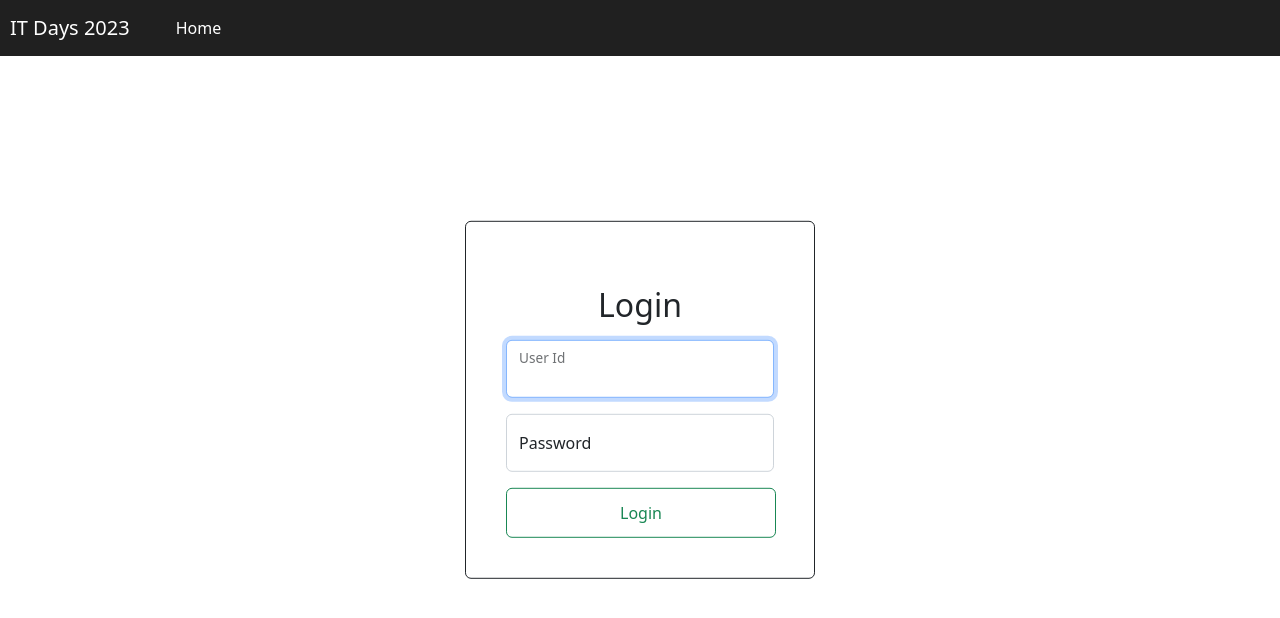
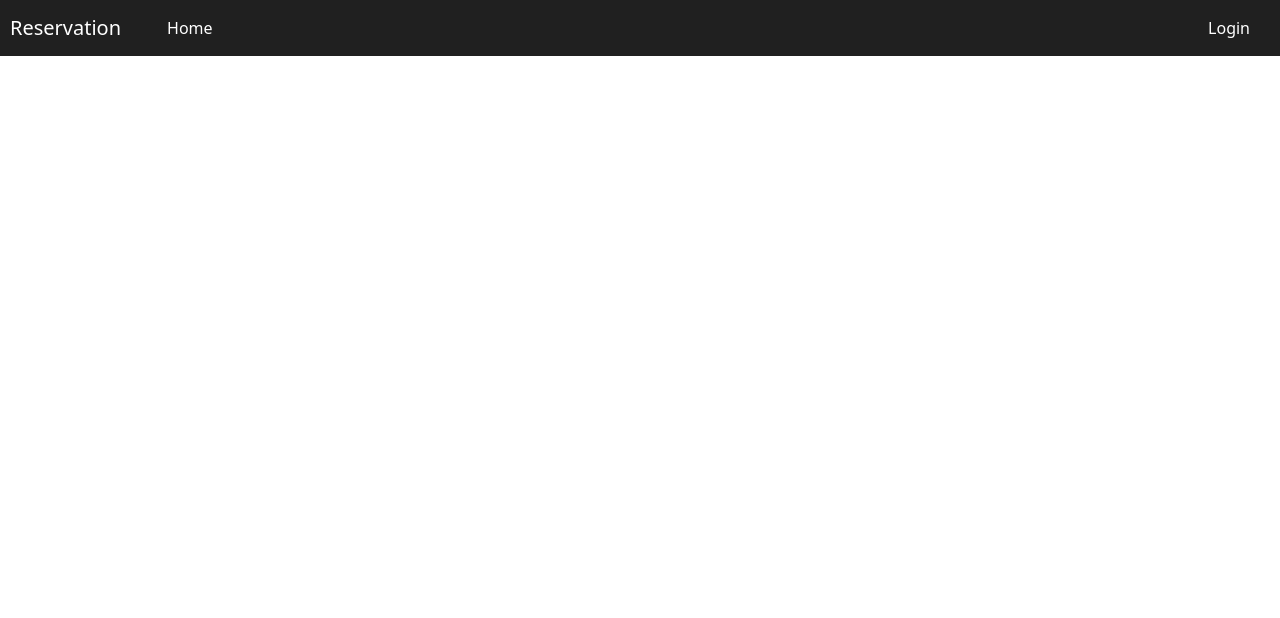
Before and after one commit to Kyusans/project-react-reservation, a React (Create React App) app: page /login in a window 1280 px wide. Shown: the top 618 px of the page. Built offline with nearby package versions, Linux system fonts and the light colour scheme.

Commit message:
added login modal

```diff
--- a/src/components/Login.js
+++ b/src/components/Login.js
@@ -1,12 +1,13 @@
 import axios from "axios";
 import { useState } from "react";
-import { Card, Container, FloatingLabel, Form, Button } from "react-bootstrap";
+import { Card, Container, FloatingLabel, Form, Button, Modal } from "react-bootstrap";
 import AlertScript from "./AlertScript";
 
-const Login = () => {
+const Login = (props) => {
   const [empId, setEmpId] = useState("");
   const [password, setPassword] = useState("");
   const [showInvalid, setShowInvalid] = useState(false);
+  const {show, onHide} = props;
   //for alert
 	const [showAlert, setShowAlert] = useState(false);
 	const [alertVariant, setAlertVariant] = useState("");
@@ -28,26 +29,36 @@ const Login = () => {
       setShowInvalid(false);
       if(res.data !== 0){
         getAlert("success", "Success!");
+        localStorage.setItem("isLoggedIn", "1");
+        console.log("Local Storage: " + localStorage.getItem("isLoggedIn"));
+        setTimeout(()=>{window.location.reload();}, 1250);
       }else{
-        setTimeout(() => {setShowInvalid(true)}, 300)
+        setTimeout(() => {setShowInvalid(true);}, 300);
       }
     })
     .catch((err)=>{
       getAlert("There was an error: " + err);
     })
   }
+  const handleOnHide = () =>{
+    setEmpId("");
+    setPassword("");
+    setShowAlert(false);
+    setShowInvalid(false);
+    onHide();
+  }
   return (
     <>
+      <Modal show={show} onHide={onHide} fullscreen={true}>
+        <Modal.Body>
           <Container className="w-50 mt-2 text-center">
             <AlertScript show={showAlert} variant={alertVariant} message={alertMessage} />
           </Container>
           <Container fluid="md" className="centered">
             <Form className="text-center">
-
               <Card className="card-thin border-dark">
                 <Card.Body>
-              <h2 className="text-center mt-4">Login</h2>
-
+                  <h2 className="text-center mt-5">Login</h2>
                   <Form.Group className="mt-3 mb-3">
                     <FloatingLabel label="User Id">
                       <Form.Control type="text" value={empId} onChange={(e) => setEmpId(e.target.value)} placeholder="User Id" autoFocus required/>
@@ -58,12 +69,15 @@ const Login = () => {
                       <Form.Control type="text" value={password} onChange={(e) => setPassword(e.target.value)} placeholder="Password" required/>
                     </FloatingLabel>
                     {showInvalid && <Form.Text className="text-danger">Invalid login credentials</Form.Text>}
-              </Form.Group>
-              <Button className="button-large mt-3 big-height" variant="outline-success" onClick={login}>Login</Button>
+                  </Form.Group><hr />
+                  <Button className="button-large mt-2 big-height" variant="outline-success" onClick={login}>Login</Button>
+                  <Button className="button-large mt-3 big-height" variant="outline-danger" style={{ width: "75px" }} onClick={handleOnHide}>Back</Button>
                 </Card.Body>
               </Card>
             </Form>
           </Container>
+        </Modal.Body>
+      </Modal>
     </>
   );
 }
--- a/src/components/NavigationBar.js
+++ b/src/components/NavigationBar.js
@@ -1,17 +1,31 @@
 import { NavLink, Navbar} from "react-bootstrap";
-import "../index.css";
+import "./../index.css";
+import { useState } from "react";
+import Login from "./Login";
 
 function NavBar() {
+  console.log("nav now Local Storage: " + localStorage.getItem("isLoggedIn"));
+  const [showLoginModal, setShowLoginModal] = useState(false);
+  const openLoginModal = () =>{setShowLoginModal(true);}
+  const closeLoginModal = () =>{setShowLoginModal(false);}
+  const handleLogOut = () => {
+    localStorage.setItem("isLoggedIn", 0);
+    setTimeout(() => {window.location.reload();}, 800);
+  }
   return (
     <>
       <Navbar className="nav-background" expand="lg" text="light">
-          <Navbar.Brand className="brand">IT Days 2023</Navbar.Brand>
+          <Navbar.Brand className="brand">Reservation</Navbar.Brand>
           <Navbar.Toggle aria-controls="basic-navbar-nav "/>
           <Navbar.Collapse className="brand" id="basic-navbar-nav">
-          <NavLink style={{color: "white", marginRight: "10px"}} href="/">Home</NavLink>
+          <NavLink className="link-text" href="/">Home</NavLink>
+          {localStorage.getItem("isLoggedIn") !== "1" ? (<NavLink className="link-text ms-auto" onClick={openLoginModal}>Login</NavLink>)
+            :(<NavLink className="link-text ms-auto" onClick={handleLogOut}>Logout</NavLink>)
+          }
+
           </Navbar.Collapse>
       </Navbar>
-
+      <Login show={showLoginModal} onHide={closeLoginModal} />
     </>
   );
 }
--- a/src/index.css
+++ b/src/index.css
@@ -130,3 +130,8 @@ code {
 .white-background {
   background-color: white;
 }
+
+.link-text{
+  color: white !important;
+  margin-right: 10px;
+}
```
Lines whose indentation alone changed are shown as unchanged.
